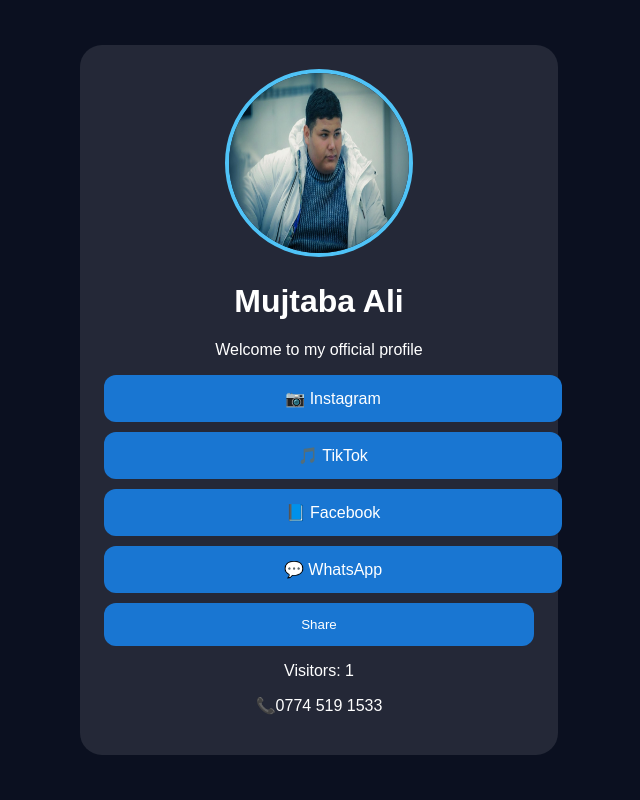
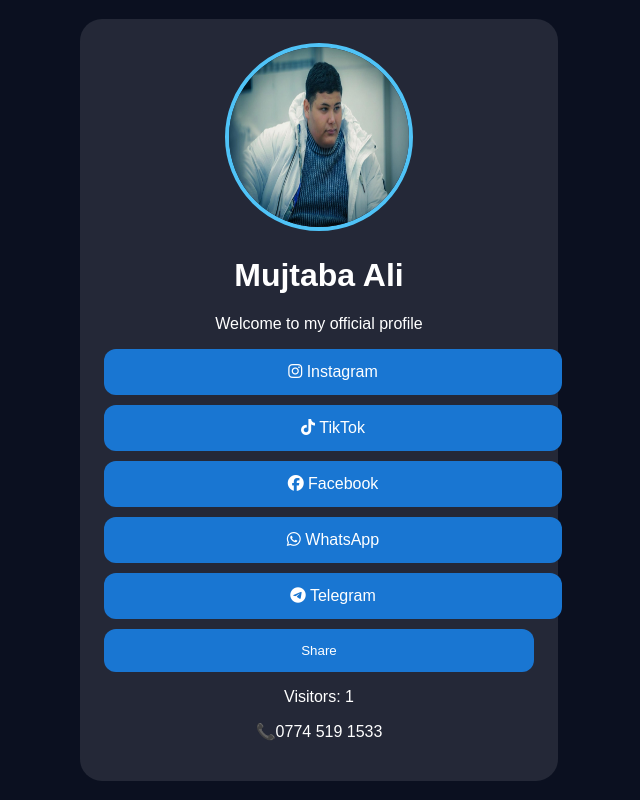
Before and after one commit to majtaba-ali-debug/majtaba-ali, a plain HTML site: page index.html in a window 1280 px wide. Shown: the whole page, without its empty margins (321-961 px from the left). Drawn offline with Linux system fonts and the light colour scheme.

Commit message:
Add files via upload

```diff
--- a/index.html
+++ b/index.html
@@ -1 +1 @@
-<!DOCTYPE html><html><head><meta charset="utf-8"><meta name="viewport" content="width=device-width,initial-scale=1"><title>Mujtaba Ali</title><link rel="stylesheet" href="style.css"></head><body><div class="bg"></div><div class="card"><img src="profile.jpg" class="p"><h1>Mujtaba Ali</h1><p>Welcome to my official profile</p><a href="https://www.instagram.com/advans___?igsh=ZjNuZjNiY2ljeGY1">📷 Instagram</a><a href="https://www.tiktok.com/@advans___?_r=1&_t=ZS-97XsdOBBxvr">🎵 TikTok</a><a href="https://www.facebook.com/share/1TPgDk4C8n/">📘 Facebook</a><a href="https://wa.me/9647745191533">💬 WhatsApp</a><button onclick="navigator.share?navigator.share({title:'Mujtaba Ali',url:location.href}):alert('Share not supported')">Share</button><p>Visitors: <span id=v>0</span></p><p>📞0774 519 1533</p></div><script src="script.js"></script></body></html>
+<!DOCTYPE html><html><head><meta charset="utf-8"><meta name="viewport" content="width=device-width,initial-scale=1"><title>Mujtaba Ali</title><link rel="stylesheet" href="https://cdnjs.cloudflare.com/ajax/libs/font-awesome/6.7.2/css/all.min.css"><link rel="stylesheet" href="style.css"></head><body><div class="bg"></div><div class="card"><img src="profile.jpg" class="p"><h1>Mujtaba Ali</h1><p>Welcome to my official profile</p><a href="https://www.instagram.com/advans___?igsh=ZjNuZjNiY2ljeGY1"><i class="fa-brands fa-instagram"></i> Instagram</a><a href="https://www.tiktok.com/@advans___?_r=1&_t=ZS-97XsdOBBxvr"><i class="fa-brands fa-tiktok"></i> TikTok</a><a href="https://www.facebook.com/share/1TPgDk4C8n/"><i class="fa-brands fa-facebook"></i> Facebook</a><a href="https://wa.me/9647745191533"><i class="fa-brands fa-whatsapp"></i> WhatsApp</a><a href="https://t.me/LKQLQ"><i class="fa-brands fa-telegram"></i> Telegram</a><button onclick="navigator.share?navigator.share({title:'Mujtaba Ali',url:location.href}):alert('Share not supported')">Share</button><p>Visitors: <span id=v>0</span></p><p>📞0774 519 1533</p></div><script src="script.js"></script></body></html>
```
